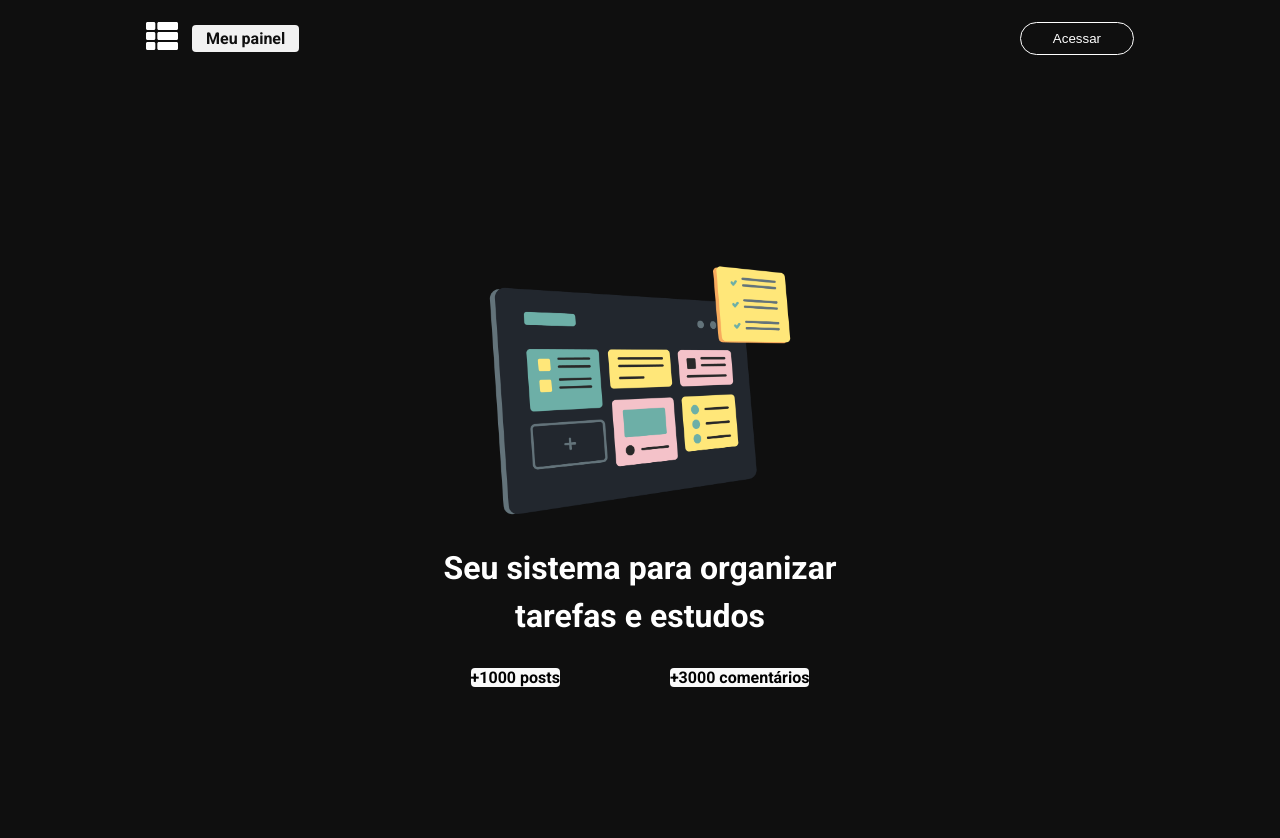
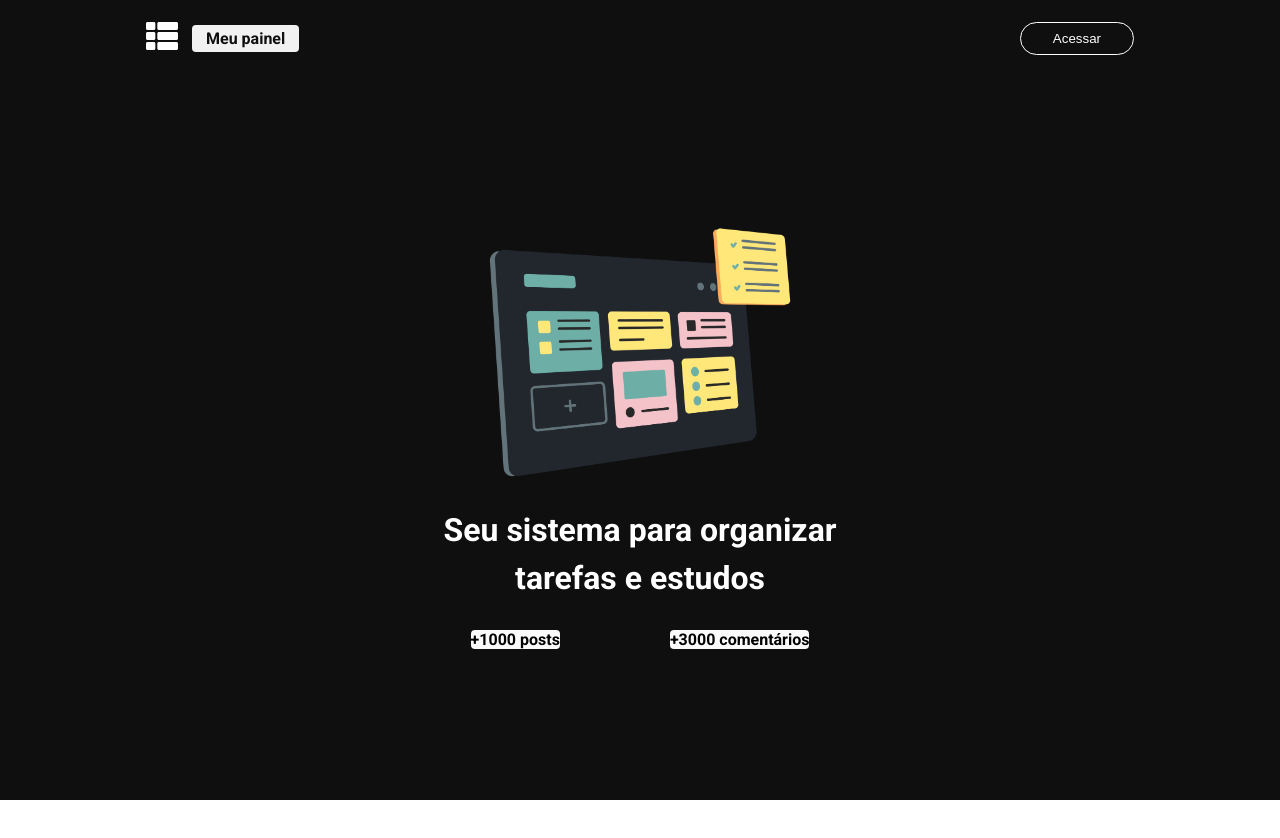
Before and after one commit to Tassio-Med/task-board, a Next.js app: page / in a window 1280 px wide. Shown: the top 838 px of the page. After the commit the page ends 800 px from the top, so only its background shows below. Built offline with nearby package versions, Linux system fonts and the light colour scheme.

Commit message:
:sparkles: feat: tamanho da página Home reajustada, removida barra de rolagem.

```diff
--- a/styles/home.module.css
+++ b/styles/home.module.css
@@ -1,7 +1,7 @@
 .container {
   background-color: #0f0f0f;
   width: 100%;
-  height: 100vh;
+  height: calc(100vh - 76px);
   display: flex;
   justify-content: center;
   align-items: center;
```
